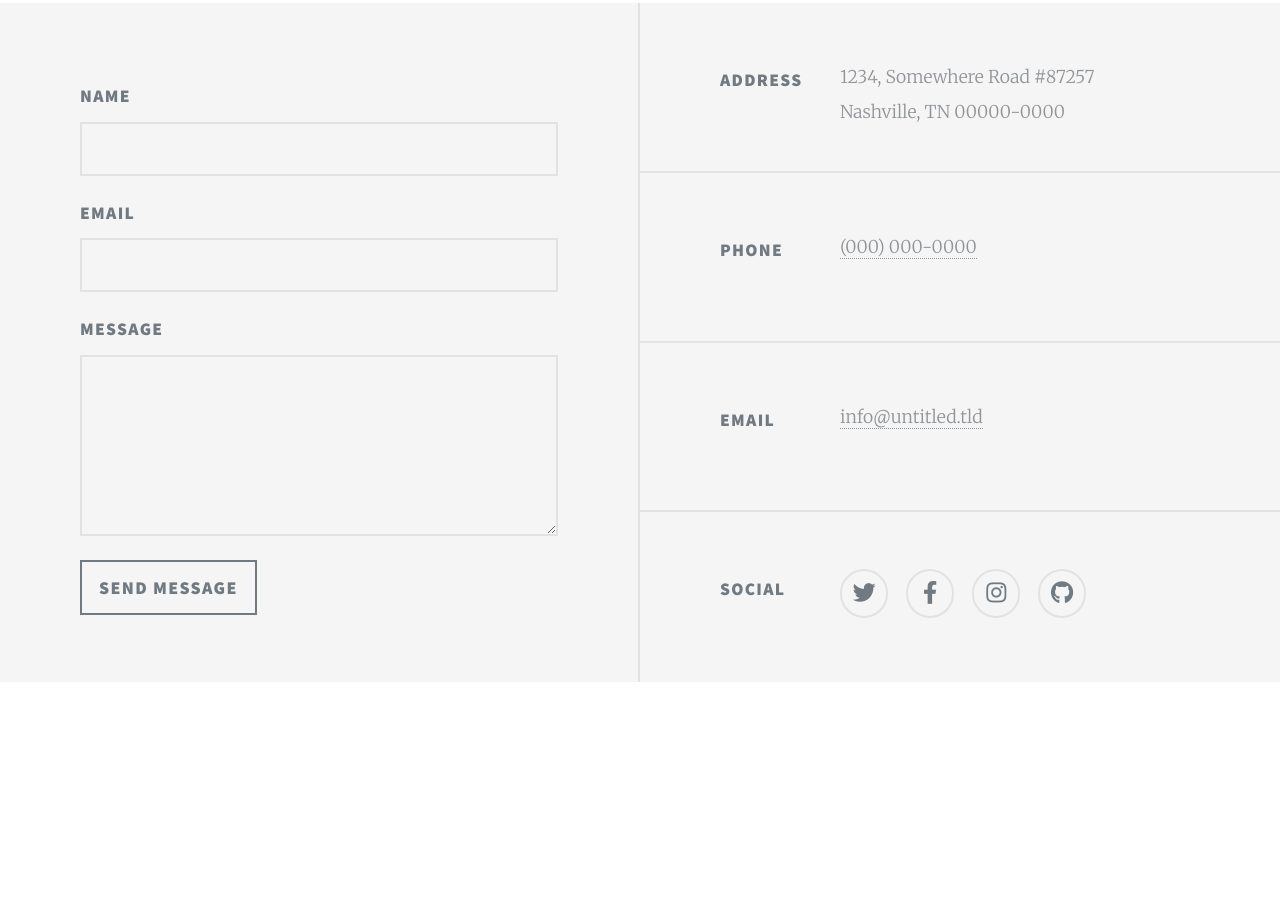
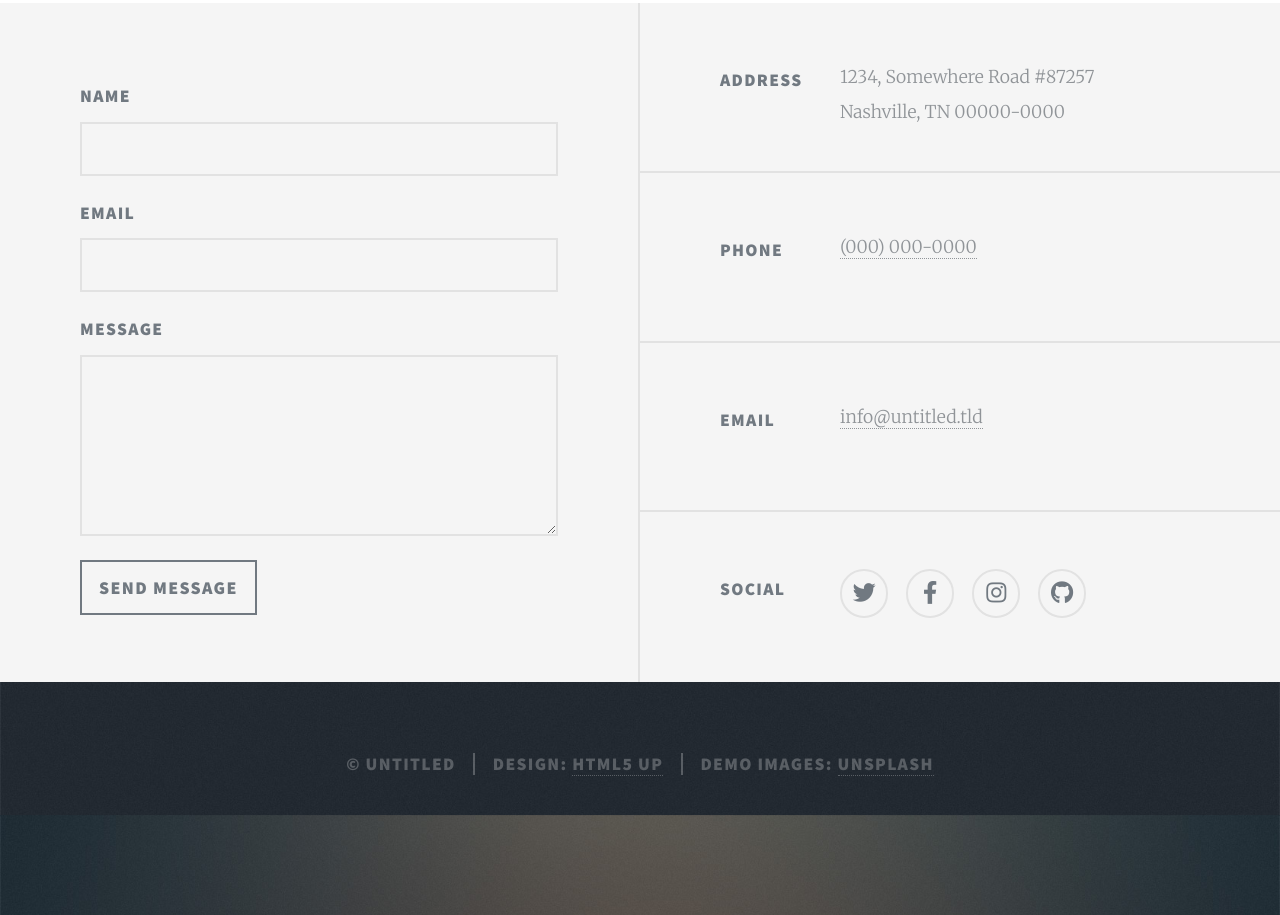
Before and after one commit to PiotrHol/Massively, a website: page index.html in a window 1280 px wide. Shown: the part 5280-6195 px from the top of the page. Before the commit the page ends 5962 px from the top, so only its background shows below. Drawn offline with Linux system fonts and the light colour scheme.

Commit message:
Adding footer

```diff
--- a/index.html
+++ b/index.html
@@ -180,5 +180,12 @@
         </div>
     </div>
 </section>
+<footer class="container">
+    <ul>
+        <li>&copy; Untitled</li>
+        <li>Design: <a href="#">Html5 up</a></li>
+        <li>Demo images: <a href="#">Unsplash</a></li>
+    </ul>
+</footer>
 </body>
 </html>
--- a/scss/elements/_footer.scss
+++ b/scss/elements/_footer.scss
@@ -0,0 +1,37 @@
+footer {
+  font-family: 'Source Sans Pro', sans-serif;
+  font-size: 1.1em;
+  font-weight: 900;
+  letter-spacing: 0.075em;
+  color: $color-footer;
+  text-transform: uppercase;
+
+  ul {
+    width: 100%;
+    display: flex;
+    justify-content: center;
+    margin: 4em 0 8em;
+
+    li {
+      list-style: none;
+      padding: 0 1em;
+      border-right: 2px solid $color-footer;
+
+      &:last-child {
+        border: none;
+      }
+
+      a {
+        color: $color-footer;
+        text-decoration: none;
+        border-bottom: 1px dotted $color-footer;
+        transition: color 0.2s ease-in-out, border 0.2s ease-in-out;
+
+        &:hover {
+          color: $color-hover;
+          border: none;
+        }
+      }
+    }
+  }
+}
--- a/scss/main.scss
+++ b/scss/main.scss
@@ -8,5 +8,4 @@
 @import "elements/mainnews";
 @import "elements/news-box";
 @import "elements/form-section";
-@import "elements/content";
 @import "elements/footer";
--- a/scss/settings/_colors.scss
+++ b/scss/settings/_colors.scss
@@ -8,3 +8,4 @@ $color-section-bg: #f5f5f5;
 $color-form-label: #717981;
 $color-form-border: #e2e2e2;
 $color-address: #909498;
+$color-footer: #FFFFFF40;
```
Also changed, not shown: css/main.css, scss/elements/_content.scss (deleted).
